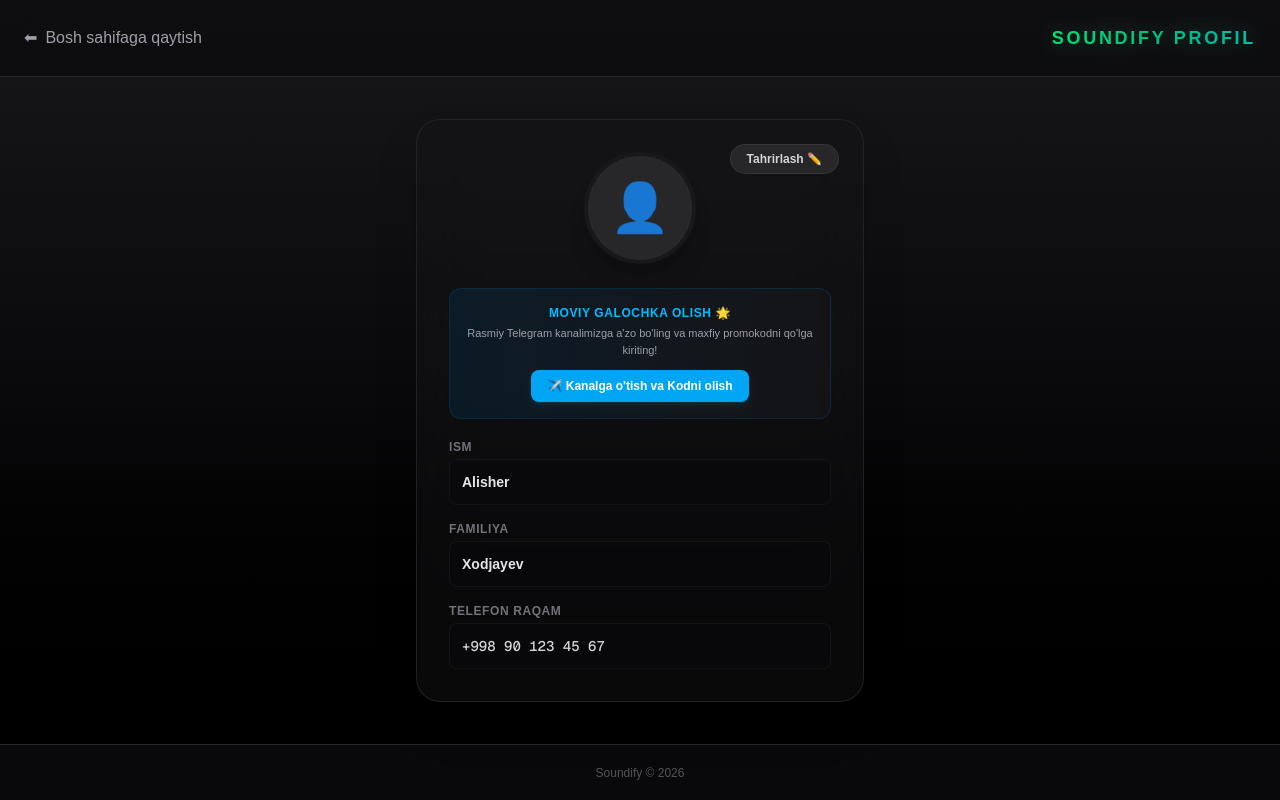
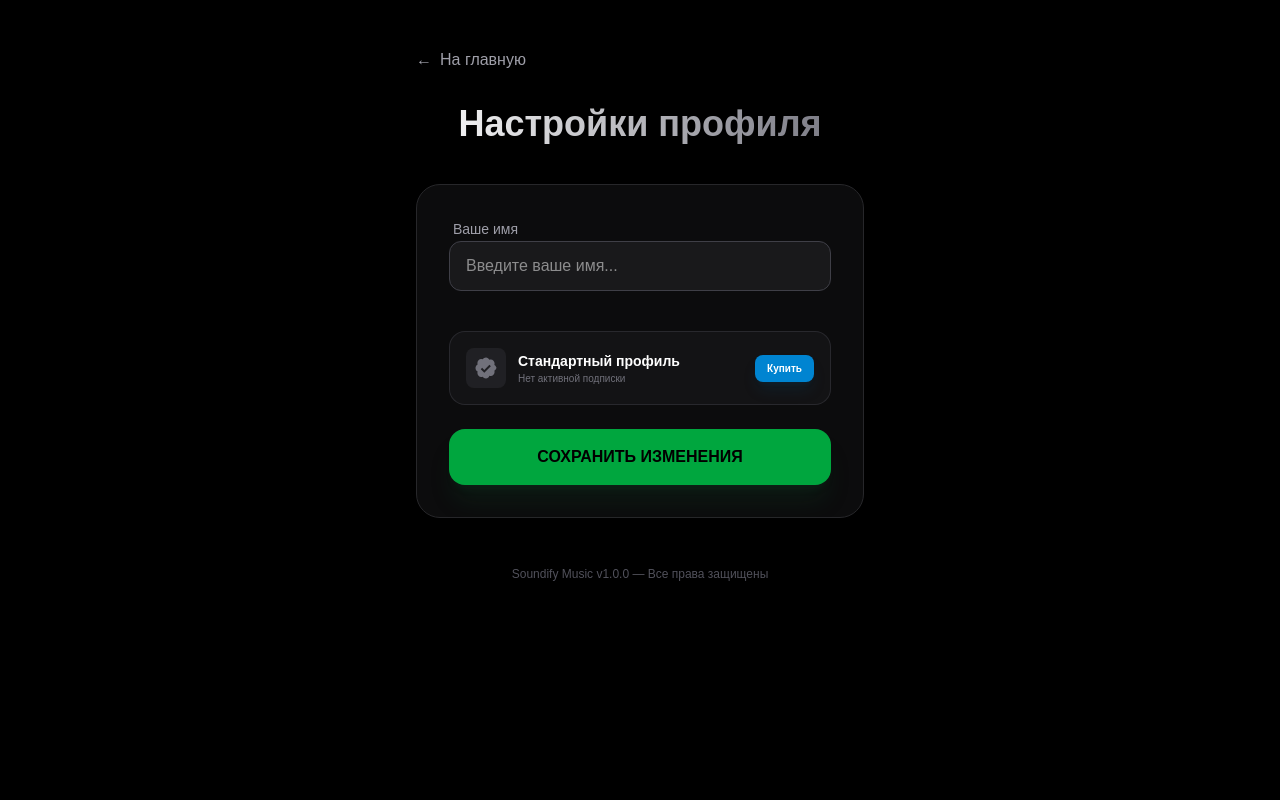
Before and after one commit to abdumalik13370/soundify-uz, a Next.js app: page /profile in a window 1280 px wide. Built offline with nearby package versions, Linux system fonts and the light colour scheme.

Commit message:
sayt rus tiliga o'tkazildi

```diff
--- a/app/profile/page.tsx
+++ b/app/profile/page.tsx
@@ -1,248 +1,120 @@
 "use client";
 
-import { useState, useRef, ChangeEvent, useEffect } from "react";
+import { useState, useEffect } from "react";
 import Link from "next/link";
 
 export default function Profile() {
-  const [name, setName] = useState("Alisher");
-  const [surname, setSurname] = useState("Xodjayev");
-  const [phone, setPhone] = useState("+998 90 123 45 67");
-  const [avatar, setAvatar] = useState<string>("");
+  const [name, setName] = useState("");
+  const [isVerified, setIsVerified] = useState(false);
+  const [expiresAt, setExpiresAt] = useState<number | null>(null);
 
-  // Verifikatsiya (Galochka) va vaqt shtatlari
-  const [isVerified, setIsVerified] = useState(false);
-  const [timeLeft, setTimeLeft] = useState<string>("");
-  const [promoCode, setPromoCode] = useState("");
+  useEffect(() => {
+    // Ma'lumotlarni yuklash
+    const savedName = localStorage.getItem("profile_name");
+    if (savedName) setName(savedName);
 
-  const [isPhoneLocked, setIsPhoneLocked] = useState(false);
-  const [tempPhone, setTempPhone] = useState("+998 90 123 45 67");
-  const [isEditing, setIsEditing] = useState(false);
-
-  const fileInputRef = useRef<HTMLInputElement>(null);
-
-  // Xotirani va vaqt tugashini tekshirish
-  useEffect(() => {
-    const savedName = localStorage.getItem("profile_name");
-    const savedSurname = localStorage.getItem("profile_surname");
-    const savedPhone = localStorage.getItem("profile_phone");
-    const savedAvatar = localStorage.getItem("profile_avatar");
-    const savedLocked = localStorage.getItem("profile_phone_locked");
-
-    if (savedName) setName(savedName);
-    if (savedSurname) setSurname(savedSurname);
-    if (savedPhone) {
-      setPhone(savedPhone);
-      setTempPhone(savedPhone);
-    }
-    if (savedAvatar) setAvatar(savedAvatar);
-    if (savedLocked === "true") setIsPhoneLocked(true);
-
-    // Vaqtinchalik galochka tekshiruvi
-    const checkVerification = () => {
     const savedVerified = localStorage.getItem("profile_verified");
     const savedExpires = localStorage.getItem("profile_verified_expires");
 
     if (savedVerified === "true" && savedExpires) {
-        const now = Date.now();
       const expirationTime = parseInt(savedExpires);
-
-        if (now < expirationTime) {
+      if (Date.now() < expirationTime) {
         setIsVerified(true);
-
-          // Qolgan vaqtni hisoblash (soat va minutda)
-          const diff = expirationTime - now;
-          const hours = Math.floor(diff / (1000 * 60 * 60));
-          const minutes = Math.floor((diff % (1000 * 60 * 60)) / (1000 * 60));
-          setTimeLeft(`${hours}soat ${minutes}m qoldi`);
+        setExpiresAt(expirationTime);
       } else {
-          // Vaqt tugagan bo'lsa, xotiradan o'chirish
+        // Muddat tugagan bo'lsa tozalash
         localStorage.removeItem("profile_verified");
         localStorage.removeItem("profile_verified_expires");
-          setIsVerified(false);
-          setTimeLeft("");
       }
     }
+  }, []);
+
+  const saveProfile = () => {
+    localStorage.setItem("profile_name", name);
+    alert("Профиль успешно сохранен! ✅");
   };
 
-    checkVerification();
-    const interval = setInterval(checkVerification, 60000); // Har minutda tekshirib turadi
-    return () => clearInterval(interval);
-  }, []);
+  const buyVerification = () => {
+    const duration = 30 * 24 * 60 * 60 * 1000; // 30 kun
+    const expirationTime = Date.now() + duration;
 
-  const handleImageChange = (e: ChangeEvent<HTMLInputElement>) => {
-    const file = e.target.files?.[0];
-    if (file) {
-      const reader = new FileReader();
-      reader.onloadend = () => {
-        const base64String = reader.result as string;
-        setAvatar(base64String);
-        localStorage.setItem("profile_avatar", base64String);
-      };
-      reader.readAsDataURL(file);
-    }
-  };
+    localStorage.setItem("profile_verified", "true");
+    localStorage.setItem("profile_verified_expires", expirationTime.toString());
 
-  const handleSave = () => {
-    let updatedPhone = phone;
-    let locked = isPhoneLocked;
-
-    if (!isPhoneLocked && tempPhone !== phone) {
-      updatedPhone = tempPhone;
-      locked = true;
-      setPhone(tempPhone);
-      setIsPhoneLocked(true);
-    }
-
-    // SHART TEKSHIRUVI: Telegramdan olingan promokod to'g'ri bo'lsa
-    if (promoCode === "TG_SOUNDIFY_77") {
     setIsVerified(true);
-      // Hozirgi vaqtga 24 soat (24 * 60 * 60 * 1000 millisekund) qo'shamiz
-      const duration24Hours = Date.now() + 24 * 60 * 60 * 1000;
-      localStorage.setItem("profile_verified", "true");
-      localStorage.setItem("profile_verified_expires", duration24Hours.toString());
-      setTimeLeft("24 soat qoldi");
-    } else if (promoCode.trim() !== "") {
-      alert("⚠️ Noto'g'ri promokod! Kodni bizning Telegram kanaldan oling.");
-    }
-
-    localStorage.setItem("profile_name", name);
-    localStorage.setItem("profile_surname", surname);
-    localStorage.setItem("profile_phone", updatedPhone);
-    localStorage.setItem("profile_phone_locked", locked ? "true" : "false");
-
-    setPromoCode("");
-    setIsEditing(false);
+    setExpiresAt(expirationTime);
+    alert("Поздравляем! Вы получили синюю галочку на 30 дней! 🏆");
   };
 
   return (
-    <div className="bg-gradient-to-b from-zinc-900 via-zinc-950 to-black h-screen text-white flex flex-col justify-between overflow-y-auto">
+    <div className="min-h-screen bg-black text-white p-6 md:p-12 flex flex-col items-center">
 
-      <header className="p-6 flex justify-between items-center bg-zinc-950/60 backdrop-blur-md border-b border-zinc-800 sticky top-0 z-50">
-        <Link href="/">
-          <button className="text-zinc-400 hover:text-white flex items-center space-x-2 transition font-medium group">
-            <span className="group-hover:-translate-x-1 transition-transform">⬅</span>
-            <span>Bosh sahifaga qaytish</span>
+      <div className="w-full max-w-md space-y-8">
+        {/* Orqaga qaytish tugmasi */}
+        <Link href="/" className="text-zinc-400 hover:text-white transition flex items-center gap-2 mb-8 group">
+          <span className="group-hover:-translate-x-1 transition-transform">←</span> На главную
+        </Link>
+
+        <h1 className="text-4xl font-black mb-10 text-center bg-gradient-to-r from-white to-zinc-500 bg-clip-text text-transparent">
+          Настройки профиля
+        </h1>
+
+        <div className="bg-zinc-900/50 border border-zinc-800 p-8 rounded-3xl backdrop-blur-xl shadow-2xl space-y-6">
+
+          {/* Ism kiritish */}
+          <div className="space-y-2">
+            <label className="text-sm font-medium text-zinc-400 ml-1">Ваше имя</label>
+            <input
+              type="text"
+              value={name}
+              onChange={(e) => setName(e.target.value)}
+              placeholder="Введите ваше имя..."
+              className="w-full bg-zinc-800/50 border border-zinc-700 rounded-xl px-4 py-3 focus:outline-none focus:ring-2 focus:ring-green-500/50 transition"
+            />
+          </div>
+
+          {/* Status (Verifikatsiya) */}
+          <div className="pt-4">
+            <div className="flex items-center justify-between p-4 bg-zinc-800/30 rounded-2xl border border-zinc-700/50">
+              <div className="flex items-center gap-3">
+                <div className={`p-2 rounded-lg ${isVerified ? "bg-sky-500/10" : "bg-zinc-700/30"}`}>
+                  <svg className={`w-6 h-6 ${isVerified ? "text-sky-500" : "text-zinc-500"}`} fill="currentColor" viewBox="0 0 24 24">
+                    <path d="M22.5 12.5c0-1.58-.875-2.95-2.148-3.6.154-.435.238-.905.238-1.4 0-2.21-1.71-3.99-3.818-3.99-.48 0-.941.1-1.358.277C14.771 2.535 13.488 1.5 12 1.5a4.24 4.24 0 0 0-3.414 1.787 3.865 3.865 0 0 0-1.358-.277c-2.108 0-3.818 1.78-3.818 3.99 0 .495.084.965.238 1.4-1.273.65-2.148 2.02-2.148 3.6 0 1.58.875 2.95 2.148 3.6-.154.435-.238.905-.238 1.4 0 2.21 1.71 3.99 3.818 3.99.48 0 .941-.1 1.358-.277C9.229 21.465 10.512 22.5 12 22.5c1.488 0 2.771-1.035 3.414-2.713.417.177.878.277 1.358.277 2.108 0 3.818-1.78 3.818-3.99 0-.495-.084-.965-.238-1.4 1.273-.65 2.148-2.02 2.148-3.6zm-12.214 4.29l-3.52-3.57 1.373-1.39 2.147 2.18 5.17-5.25 1.373 1.39-6.543 6.64z"/>
+                  </svg>
+                </div>
+                <div>
+                  <p className="text-sm font-bold">{isVerified ? "Верифицирован" : "Стандартный профиль"}</p>
+                  <p className="text-[10px] text-zinc-500">
+                    {isVerified ? `Активен до: ${new Date(expiresAt!).toLocaleDateString()}` : "Нет активной подписки"}
+                  </p>
+                </div>
+              </div>
+              {!isVerified && (
+                <button
+                  onClick={buyVerification}
+                  className="text-[10px] bg-sky-600 hover:bg-sky-500 text-white px-3 py-1.5 rounded-lg font-bold transition shadow-lg shadow-sky-900/20"
+                >
+                  Купить
                 </button>
-        </Link>
-        <h1 className="text-lg font-black tracking-[0.15em] uppercase bg-gradient-to-r from-green-400 via-emerald-500 to-teal-500 bg-clip-text text-transparent drop-shadow-[0_0_10px_rgba(52,211,153,0.3)]">
-          SOUNDIFY PROFIL
-        </h1>
-      </header>
-
-      <main className="flex-1 flex flex-col items-center justify-center p-4 my-6">
-        <div className="bg-zinc-900/40 p-8 rounded-3xl border border-zinc-800/80 max-w-md w-full shadow-2xl backdrop-blur-xl relative">
-
-          <button
-            onClick={() => {
-              if (isEditing) setTempPhone(phone);
-              setIsEditing(!isEditing);
-            }}
-            className="absolute top-6 right-6 bg-zinc-800 hover:bg-zinc-700 text-xs font-semibold px-4 py-1.5 rounded-full transition border border-zinc-700/60 text-zinc-300 z-30 cursor-pointer select-none"
-          >
-            {isEditing ? "Bekor qilish ❌" : "Tahrirlash ✏️"}
-          </button>
-
-          <div className="text-center mb-6 flex flex-col items-center relative z-10">
-            <input type="file" ref={fileInputRef} onChange={handleImageChange} accept="image/*" className="hidden" />
-
-            <div
-              onClick={() => fileInputRef.current?.click()}
-              className="w-28 h-28 bg-zinc-800 rounded-full flex items-center justify-center shadow-xl border-4 border-zinc-900 overflow-hidden cursor-pointer relative group hover:border-green-500 transition duration-300"
-            >
-              {avatar ? <img src={avatar} alt="Profile" className="w-full h-full object-cover" /> : <span className="text-zinc-500 text-5xl">👤</span>}
-              <div className="absolute inset-0 bg-black/50 flex items-center justify-center opacity-0 hover:opacity-100 transition duration-300">
-                <span className="text-xs font-bold text-white">Rasm yuklash 📸</span>
+              )}
             </div>
           </div>
 
-            {/* Dinamik status va qolgan vaqt taymeri */}
-            {isVerified && (
-              <div className="flex flex-col items-center mt-3 gap-1">
-                <span className="text-[11px] text-sky-400 font-bold bg-sky-500/10 px-3 py-1 rounded-full border border-sky-500/20 tracking-wider">
-                  ✓ VAQTINCHALIK VIP
-                </span>
-                <span className="text-[10px] text-zinc-500 font-mono">{timeLeft}</span>
-              </div>
-            )}
+          {/* Saqlash tugmasi */}
+          <button
+            onClick={saveProfile}
+            className="w-full bg-green-600 hover:bg-green-500 text-black font-black py-4 rounded-2xl transition transform active:scale-[0.98] shadow-xl shadow-green-900/20"
+          >
+            СОХРАНИТЬ ИЗМЕНЕНИЯ
+          </button>
+
         </div>
 
-          {/* TELEGRAM SHARTLAR PANELI (Doim ko'rinib turadi, odamlarni jalb qilish uchun) */}
-          {!isVerified && (
-            <div className="mb-5 p-4 rounded-xl bg-gradient-to-r from-sky-950/40 to-zinc-900/60 border border-sky-900/40 text-center">
-              <h4 className="text-xs font-bold text-sky-400 uppercase tracking-wider mb-1">Moviy Galochka Olish 🌟</h4>
-              <p className="text-[11px] text-zinc-400 mb-3">Rasmiy Telegram kanalimizga a'zo bo'ling va maxfiy promokodni qo'lga kiriting!</p>
-
-              {/* O'zingizning haqiqiy TG kanalingiz silkasini qo'ying */}
-              <a
-                href="https://t.me/PhonkSlowedSpeedup"
-                target="_blank"
-                rel="noopener noreferrer"
-                className="inline-block bg-sky-500 hover:bg-sky-400 text-white text-xs font-bold px-4 py-2 rounded-lg transition shadow-md shadow-sky-500/10"
-              >
-                ✈️ Kanalga o'tish va Kodni olish
-              </a>
-            </div>
-          )}
-
-          <div className="space-y-4 relative z-10">
-            <div>
-              <label className="text-xs text-zinc-500 uppercase font-bold tracking-wider block mb-1">Ism</label>
-              {isEditing ? (
-                <input type="text" value={name} onChange={(e) => setName(e.target.value)} className="w-full bg-zinc-950 border border-zinc-800 rounded-lg p-2.5 text-sm focus:outline-none focus:border-green-500 text-white font-medium" />
-              ) : (
-                <div className="bg-zinc-950/40 p-3 rounded-lg border border-zinc-800/40 text-sm font-semibold text-zinc-200">{name}</div>
-              )}
-            </div>
-
-            <div>
-              <label className="text-xs text-zinc-500 uppercase font-bold tracking-wider block mb-1">Familiya</label>
-              {isEditing ? (
-                <input type="text" value={surname} onChange={(e) => setSurname(e.target.value)} className="w-full bg-zinc-950 border border-zinc-800 rounded-lg p-2.5 text-sm focus:outline-none focus:border-green-500 text-white font-medium" />
-              ) : (
-                <div className="bg-zinc-950/40 p-3 rounded-lg border border-zinc-800/40 text-sm font-semibold text-zinc-200">{surname}</div>
-              )}
-            </div>
-
-            <div>
-              <div className="flex justify-between items-center mb-1">
-                <label className="text-xs text-zinc-500 uppercase font-bold tracking-wider">Telefon raqam</label>
-                {isPhoneLocked && <span className="text-[10px] text-amber-500 font-semibold bg-amber-500/10 px-2 py-0.5 rounded">🔒 O'zgartirib bo'lmaydi</span>}
-              </div>
-              {isEditing && !isPhoneLocked ? (
-                <div>
-                  <input type="text" value={tempPhone} onChange={(e) => setTempPhone(e.target.value)} className="w-full bg-zinc-950 border border-zinc-800 rounded-lg p-2.5 text-sm focus:outline-none focus:border-green-500 text-white font-mono" />
-                  <p className="text-[10px] text-zinc-500 mt-1">⚠️ Raqamni faqat 1 marta o'zgartira olasiz!</p>
-                </div>
-              ) : (
-                <div className="bg-zinc-950/40 p-3 rounded-lg border border-zinc-800/40 text-sm font-medium text-zinc-300 font-mono">{phone}</div>
-              )}
-            </div>
-
-            {/* Promokod kiritish maydoni (Faqat tahrirlashda va galochka yo'q paytda chiqadi) */}
-            {isEditing && !isVerified && (
-              <div className="pt-2 border-t border-zinc-800/60">
-                <label className="text-xs text-sky-400 uppercase font-bold tracking-wider block mb-1">Telegram Promokod 🔑</label>
-                <input
-                  type="text"
-                  placeholder="Kanalda berilgan kodni yozing..."
-                  value={promoCode}
-                  onChange={(e) => setPromoCode(e.target.value)}
-                  className="w-full bg-zinc-950 border border-sky-900/30 rounded-lg p-2.5 text-sm focus:outline-none focus:border-sky-500 text-sky-400 placeholder-zinc-700 font-mono uppercase"
-                />
-              </div>
-            )}
-
-            {isEditing && (
-              <button onClick={handleSave} className="w-full bg-green-500 hover:bg-green-400 text-black font-bold p-3 rounded-lg text-sm mt-6 shadow-lg transition duration-200">
-                Ma'lumotlarni saqlash ✓
-              </button>
-            )}
+        <p className="text-center text-zinc-600 text-xs pt-4">
+          Soundify Music v1.0.0 — Все права защищены
+        </p>
       </div>
 
     </div>
-      </main>
-
-      <footer className="h-14 bg-zinc-950 border-t border-zinc-800 px-6 flex items-center justify-center text-xs text-zinc-600">Soundify © 2026</footer>
-    </div>
   );
 }
```
Lines whose indentation alone changed are shown as unchanged.
